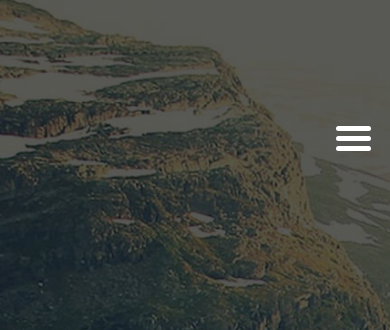
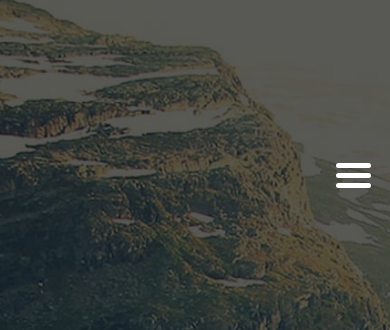
Before and after one commit to Katrina-Panina/mq-diplpom-Panina, a plain HTML site: page index.html in a window 390 px wide. Shown: the top 330 px of the page. Drawn offline with Linux system fonts and the light colour scheme; files whose address does not match are found by name.

Commit message:
Add files via upload

```diff
--- a/css/style.css
+++ b/css/style.css
@@ -1487,7 +1487,7 @@ padding-top: 0;
   cursor: pointer;
   position: relative;
   z-index: 2;
-  top: -207px;
+  top: -170px;
 }
 
 .menu__button-label {
```
